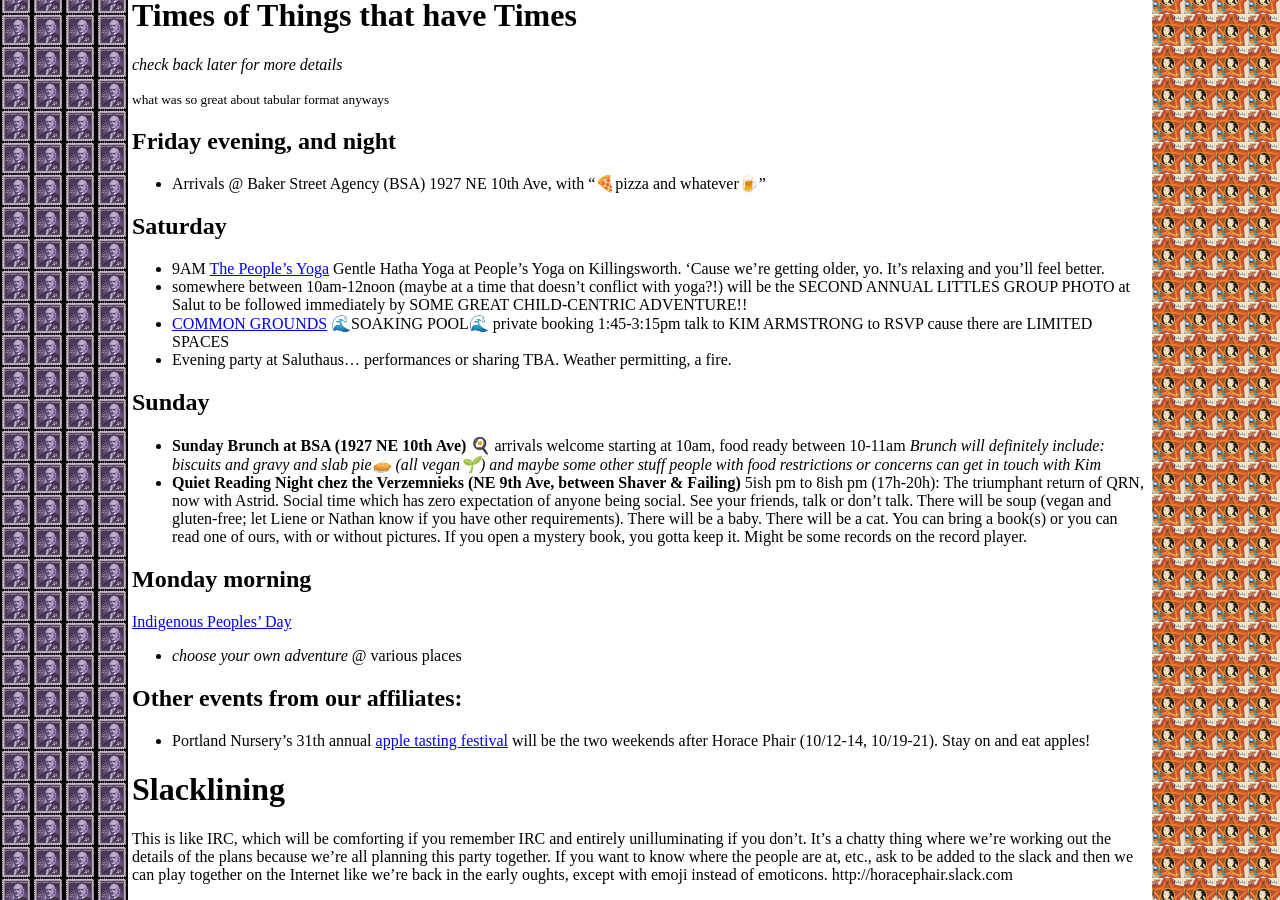
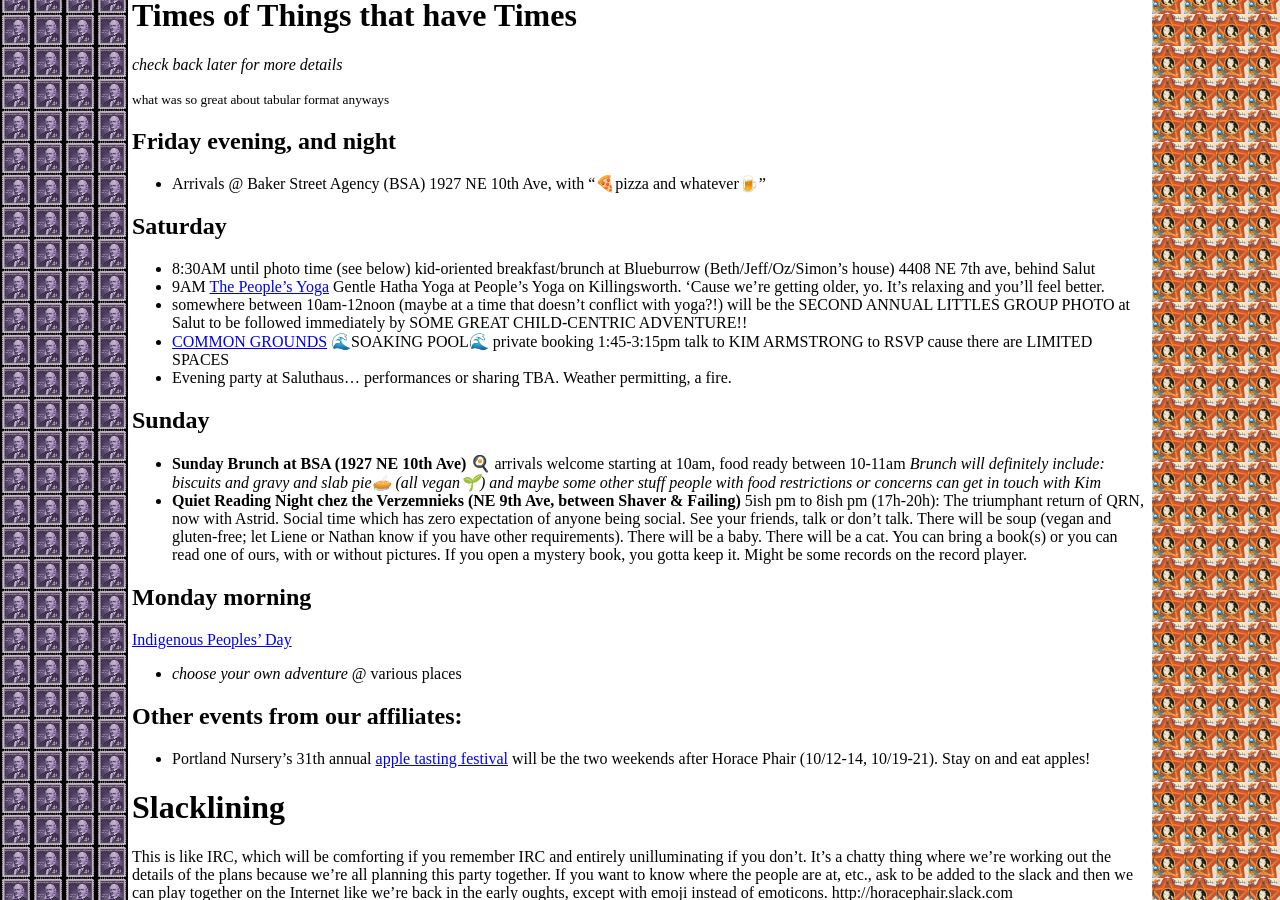
Before and after one commit to horacephair/horacephair.github.io, a Jekyll site: the page built from index.md, in a window 1280 px wide and 900 px high, scrolled down 690 px. Built offline with Jekyll 4.4.1, drawn with Linux system fonts in a browser that asks for light colours; our own code applies the rules of GitHub Pages for plain Markdown files.

Commit message:
kid brunch

```diff
--- a/index.md
+++ b/index.md
@@ -28,6 +28,7 @@ Really.
 * Arrivals @ Baker Street Agency (BSA) 1927 NE 10th Ave, with "🍕pizza and whatever🍺"
 
 ## Saturday
+* 8:30AM until photo time (see below) kid-oriented breakfast/brunch at Blueburrow (Beth/Jeff/Oz/Simon's house) 4408 NE 7th ave, behind Salut
 * 9AM [The People's Yoga](https://thepeoplesyoga.org/) Gentle Hatha Yoga at People's Yoga on Killingsworth. 'Cause we're getting older, yo. It's relaxing and you'll feel better.
 * somewhere between 10am-12noon (maybe at a time that doesn't conflict with yoga?!) will be the SECOND ANNUAL LITTLES GROUP PHOTO at Salut to be followed immediately by SOME GREAT CHILD-CENTRIC ADVENTURE!!
 * [COMMON GROUNDS](http://cgwc.org/) 🌊SOAKING POOL🌊 private booking 1:45-3:15pm talk to KIM ARMSTRONG to RSVP cause there are LIMITED SPACES
```
